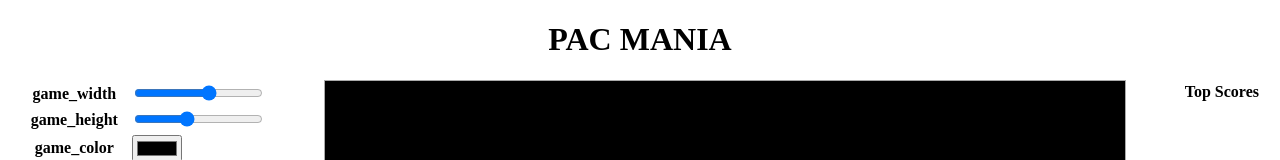
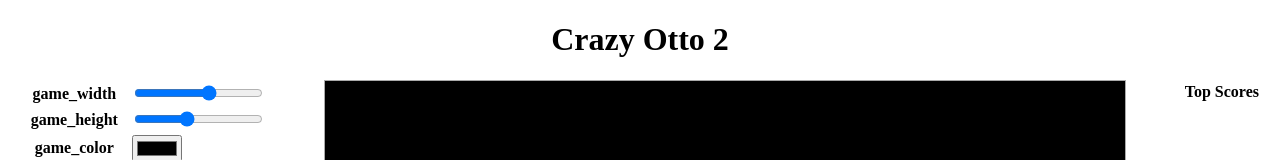
Before and after one commit to boonew2/co2, a plain HTML site: page index.html in a window 1280 px wide. Shown: the top 160 px of the page. Drawn offline with Linux system fonts and the light colour scheme.

Commit message:
Actually changed the name

```diff
--- a/index.html
+++ b/index.html
@@ -13,7 +13,7 @@
       game.start();
     }
   </script>
-    <h1>PAC MANIA</h1>
+    <h1>Crazy Otto 2</h1>
     <form>
       <div id='settings' class="left"></div>
     </form>
```
